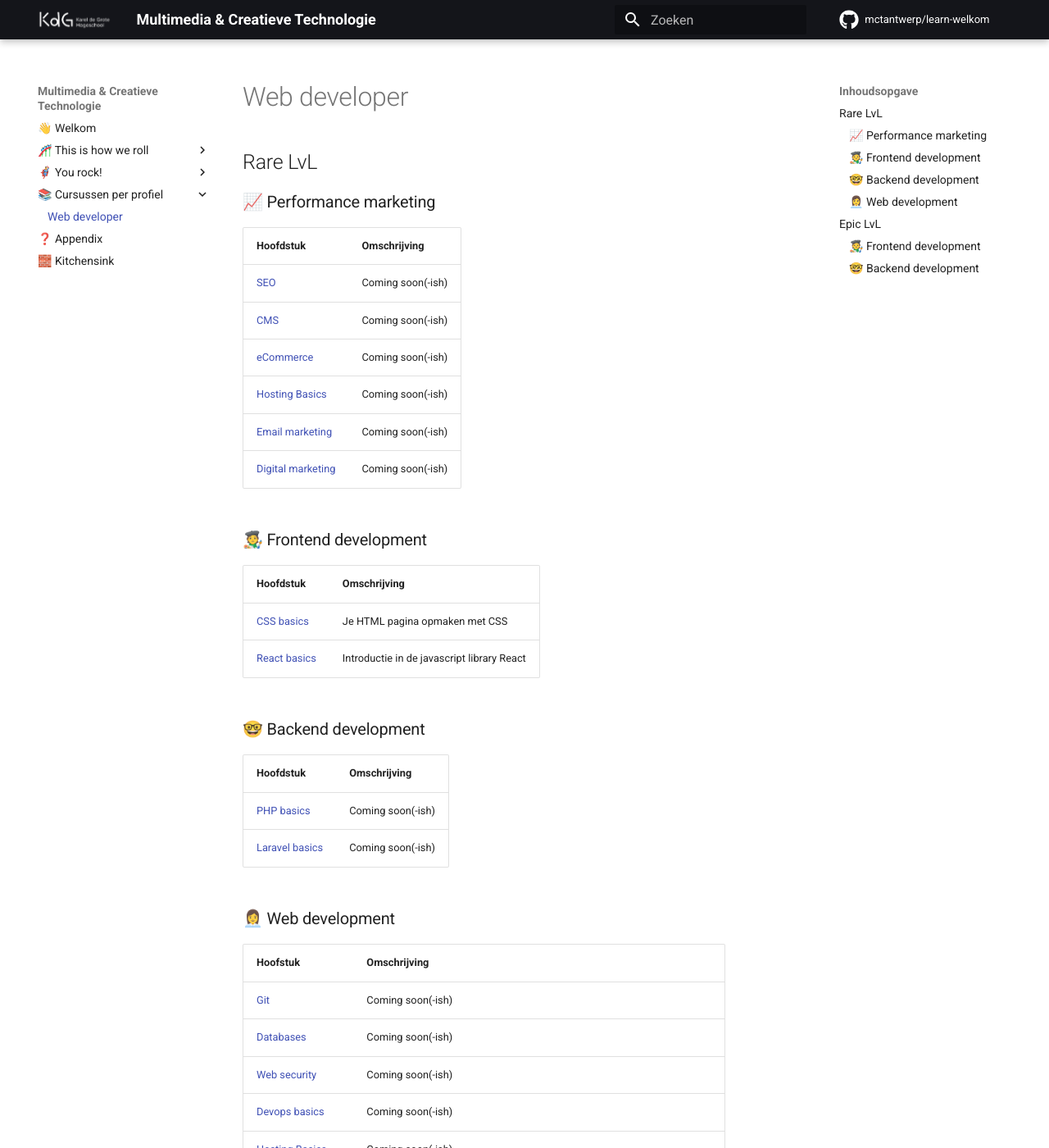
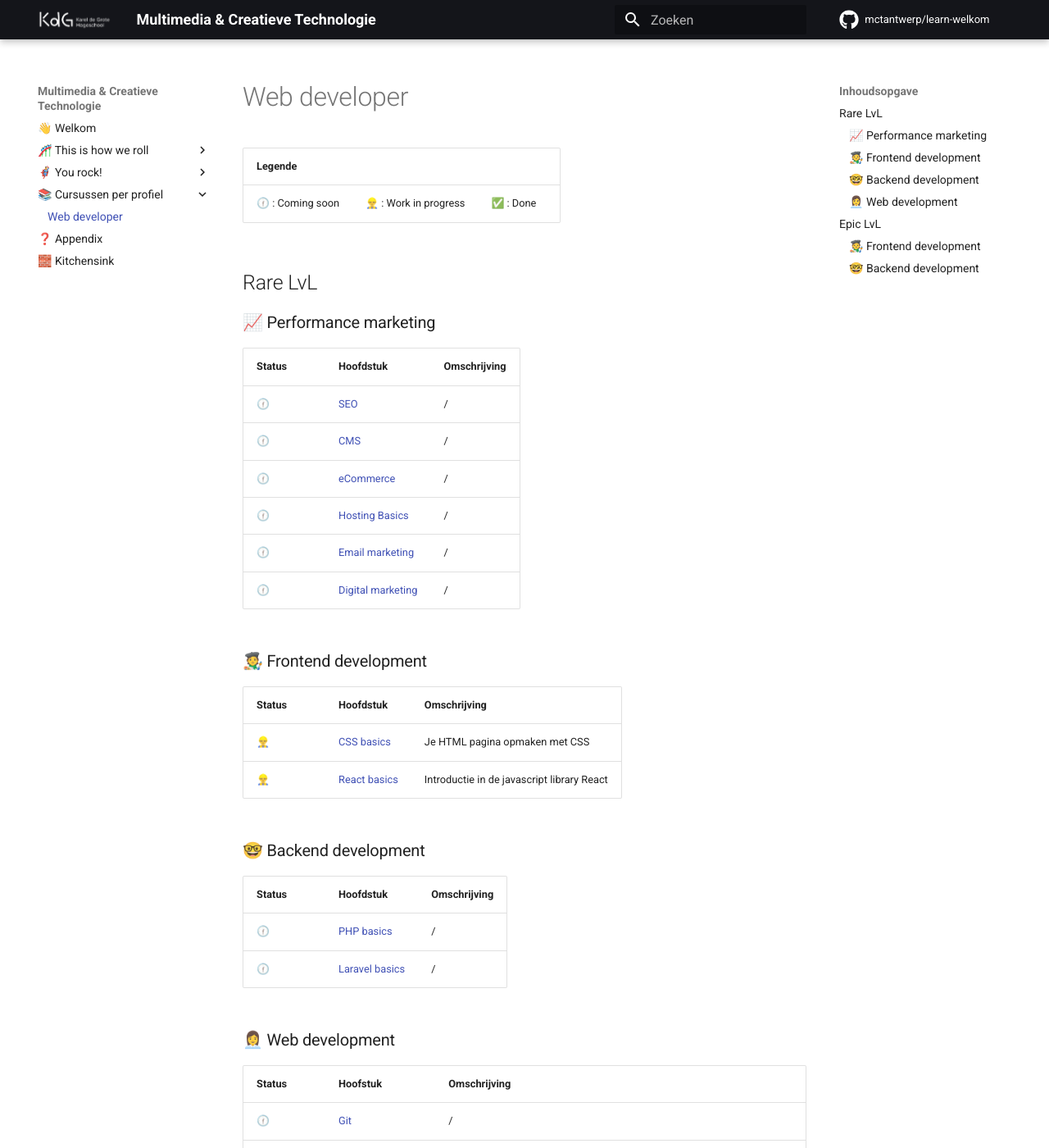
Before and after one commit to NxT-Media-Technology/learn-welkom, an MkDocs documentation site: the page built from docs/profielen/web-developer.md, in a window 1280 px wide and 1400 px high. Shown: the whole window at 82% size. Built offline with MkDocs 1.6.1 and Material for MkDocs 9.7.7, drawn with Linux system fonts in a browser that asks for light colours; comment, search, counter and statistics services are not loaded; some of the changed text lies outside the part shown.

Commit message:
Status toegevoegd aan web dev courses

```diff
--- a/docs/profielen/web-developer.md
+++ b/docs/profielen/web-developer.md
@@ -1,55 +1,59 @@
 # Web developer
+
+| Legende | | |
+| :--- | :--- | :--- |
+| 🕧 : Coming soon | 👷‍♂️ : Work in progress | ✅ : Done |
 
 ## Rare LvL
 
 ### 📈 Performance marketing
 
-| Hoofdstuk | Omschrijving |
-| :--- | :--- |
-| [SEO](#) | Coming soon(-ish) |
-| [CMS](#) | Coming soon(-ish) |
-| [eCommerce](#) | Coming soon(-ish) <!-- De ins en outs van e-commerce en hoe je zelf een webshop opstart --> |
-| [Hosting Basics](#) | Coming soon(-ish) <!-- Alles dat je moet weten rond hosting om je website online te kunnen zetten. --> |
-| [Email marketing](#) | Coming soon(-ish) |
-| [Digital marketing](#) | Coming soon(-ish) |
+| Status | Hoofdstuk | Omschrijving |
+| :--- | :--- | :--- |
+| 🕧 | [SEO](#) | / |
+| 🕧 | [CMS](#) | / |
+| 🕧 | [eCommerce](#) | / <!-- De ins en outs van e-commerce en hoe je zelf een webshop opstart --> |
+| 🕧 | [Hosting Basics](#) | / <!-- Alles dat je moet weten rond hosting om je website online te kunnen zetten. --> |
+| 🕧 | [Email marketing](#) | / |
+| 🕧 | [Digital marketing](#) | / |
 
 ### 🧑‍🎨 Frontend development
 
-| Hoofdstuk | Omschrijving |
-| :--- | :--- |
-| [CSS basics](https://css.basics.learn.mctantwerp.be){:target="_blank"} | Je HTML pagina opmaken met CSS |
-| [React basics](https://css.basics.learn.mctantwerp.be){:target="_blank"} | Introductie in de javascript library React |
+| Status |  Hoofdstuk | Omschrijving |
+| :--- | :--- | :--- |
+| 👷‍♂️ | [CSS basics](https://css.basics.learn.mctantwerp.be){:target="_blank"} | Je HTML pagina opmaken met CSS |
+| 👷‍♂️ | [React basics](https://css.basics.learn.mctantwerp.be){:target="_blank"} | Introductie in de javascript library React |
 
 ### 🤓 Backend development
 
-| Hoofdstuk | Omschrijving |
-| :--- | :--- |
-| [PHP basics](#) | Coming soon(-ish) |
-| [Laravel basics](#) | Coming soon(-ish) |
+| Status |  Hoofdstuk | Omschrijving |
+| :--- | :--- | :--- |
+| 🕧 | [PHP basics](#) | / |
+| 🕧 | [Laravel basics](#) | / |
 
 ### 👩‍💼 Web development
 
-| Hoofstuk | Omschrijving |
-| :--- | :--- |
-| [Git](#) | Coming soon(-ish) |
-| [Databases](#) | Coming soon(-ish) |
-| [Web security](#) | Coming soon(-ish) |
-| [Devops basics](#) | Coming soon(-ish) |
-| [Hosting Basics](#) | Coming soon(-ish) <!-- Alles dat je moet weten rond hosting om je website online te kunnen zetten. --> |
-| [Web Performance](https://web-performance.learn.mctantwerp.be){:target="_blank"} | Tips & Tricks om de performantie van je website te meten en te verbeteren |
-| [Web development](#) | Coming soon(-ish) <!-- Hoe begin ik aan een web development project? (erd, flow diagrams, ...) --> |
+| Status |  Hoofstuk | Omschrijving |
+| :--- | :--- | :--- |
+| 🕧 | [Git](#) | / |
+| 🕧 | [Databases](#) | / |
+| 🕧 | [Web security](#) | / |
+| 🕧 | [Devops basics](#) | / |
+| 🕧 | [Hosting Basics](#) | / <!-- Alles dat je moet weten rond hosting om je website online te kunnen zetten. --> |
+| 🕧 | [Web Performance](https://web-performance.learn.mctantwerp.be){:target="_blank"} | Tips & Tricks om de performantie van je website te meten en te verbeteren |
+| 🕧 | [Web development](#) | / <!-- Hoe begin ik aan een web development project? (erd, flow diagrams, ...) --> |
 
 ## Epic LvL
 
 ### 🧑‍🎨 Frontend development
 
-| Hoofdstuk | Omschrijving |
-| :--- | :--- |
-| [React advanced](#) | Coming soon(-ish) |
+| Status |  Hoofdstuk | Omschrijving |
+| :--- | :--- | :--- |
+| 🕧 | [React advanced](#) | / |
 
 ### 🤓 Backend development
 
-| Hoofdstuk | Omschrijving |
-| :--- | :--- |
-| [PHP advanced](#) | Coming soon(-ish) |
-| [Laravel advanced](#) | Coming soon(-ish) |
+| Status |  Hoofdstuk | Omschrijving |
+| :--- | :--- | :--- |
+| 🕧 | [PHP advanced](#) | / |
+| 🕧 | [Laravel advanced](#) | / |
```
